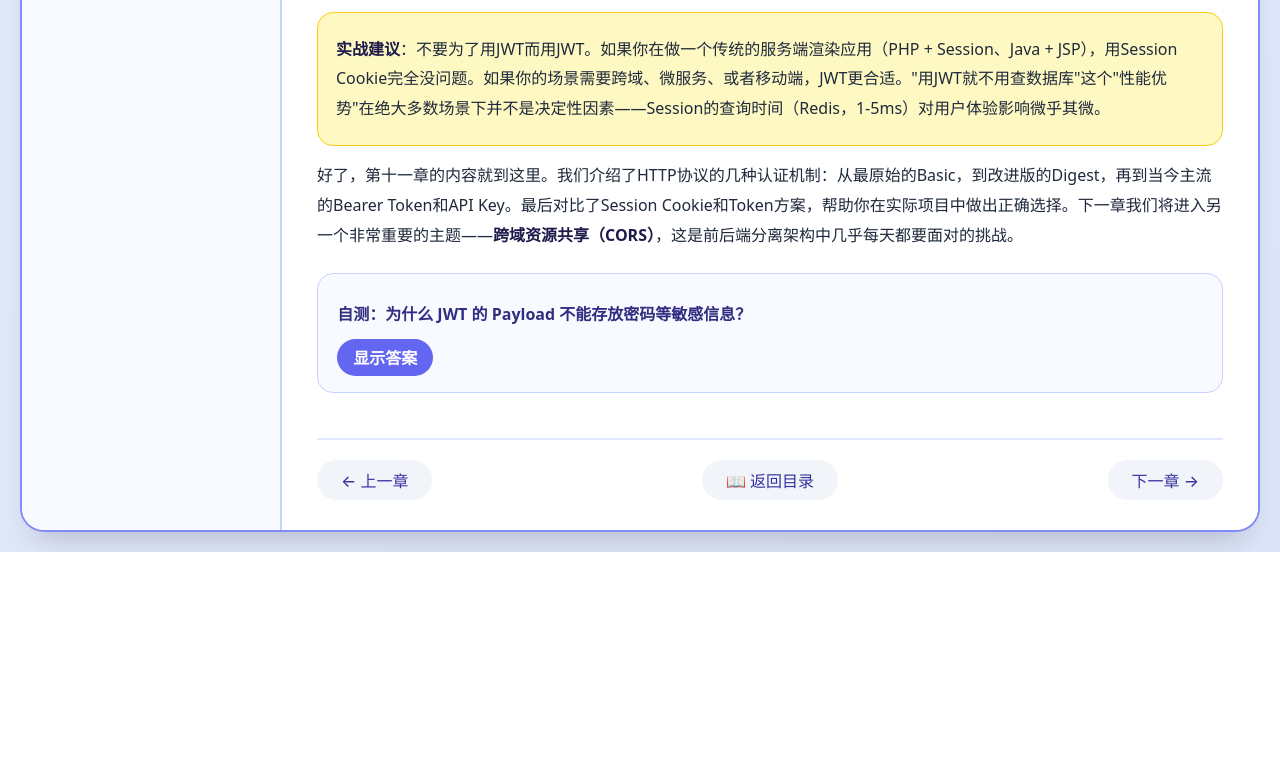
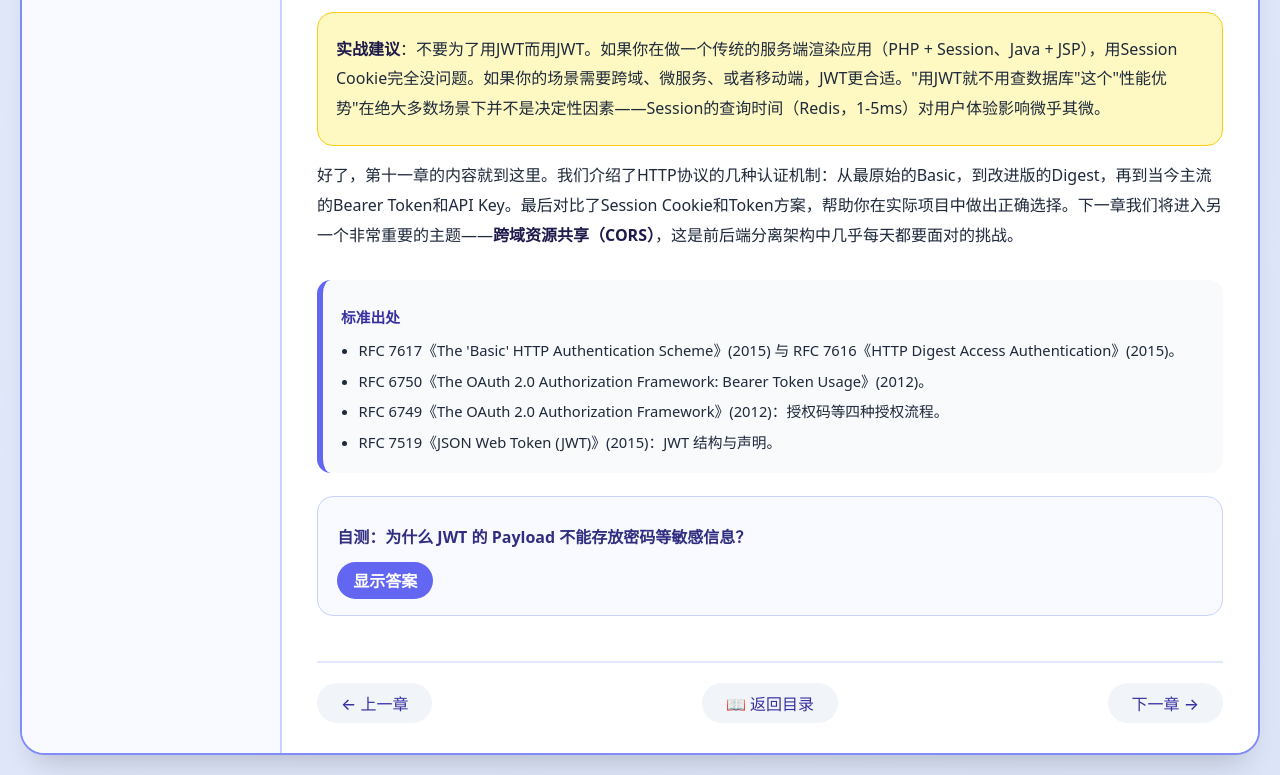
Before and after one commit to 1998x-stack/HTTP-protocol-tutorial, a plain HTML site: page 11.html in a window 1280 px wide. Shown: the part 5647-6422 px from the top of the page. Before the commit the page ends 6199 px from the top, so only its background shows below. Drawn offline with Linux system fonts and the light colour scheme.

Commit message:
docs(http-tutorial): 第8–11章补充标准出处（RFC 引用）

```diff
--- a/11.html
+++ b/11.html
@@ -403,6 +403,16 @@ X-API-Key: sk_live_abc123def456gh789</code></pre>
 
         <p>好了，第十一章的内容就到这里。我们介绍了HTTP协议的几种认证机制：从最原始的Basic，到改进版的Digest，再到当今主流的Bearer Token和API Key。最后对比了Session Cookie和Token方案，帮助你在实际项目中做出正确选择。下一章我们将进入另一个非常重要的主题——<strong>跨域资源共享（CORS）</strong>，这是前后端分离架构中几乎每天都要面对的挑战。</p>
 
+        <aside class="references" aria-label="标准出处">
+          <p class="ref-title">标准出处</p>
+          <ul>
+            <li>RFC 7617《The 'Basic' HTTP Authentication Scheme》(2015) 与 RFC 7616《HTTP Digest Access Authentication》(2015)。</li>
+            <li>RFC 6750《The OAuth 2.0 Authorization Framework: Bearer Token Usage》(2012)。</li>
+            <li>RFC 6749《The OAuth 2.0 Authorization Framework》(2012)：授权码等四种授权流程。</li>
+            <li>RFC 7519《JSON Web Token (JWT)》(2015)：JWT 结构与声明。</li>
+          </ul>
+        </aside>
+
         <aside class="self-check">
           <p class="q">自测：为什么 JWT 的 Payload 不能存放密码等敏感信息？</p>
           <button type="button" class="reveal" aria-expanded="false" aria-controls="ch11-a1">显示答案</button>
```
Also changed, not shown: 08.html (+9 -0 lines), 09.html (+9 -0 lines), 10.html (+8 -0 lines).
